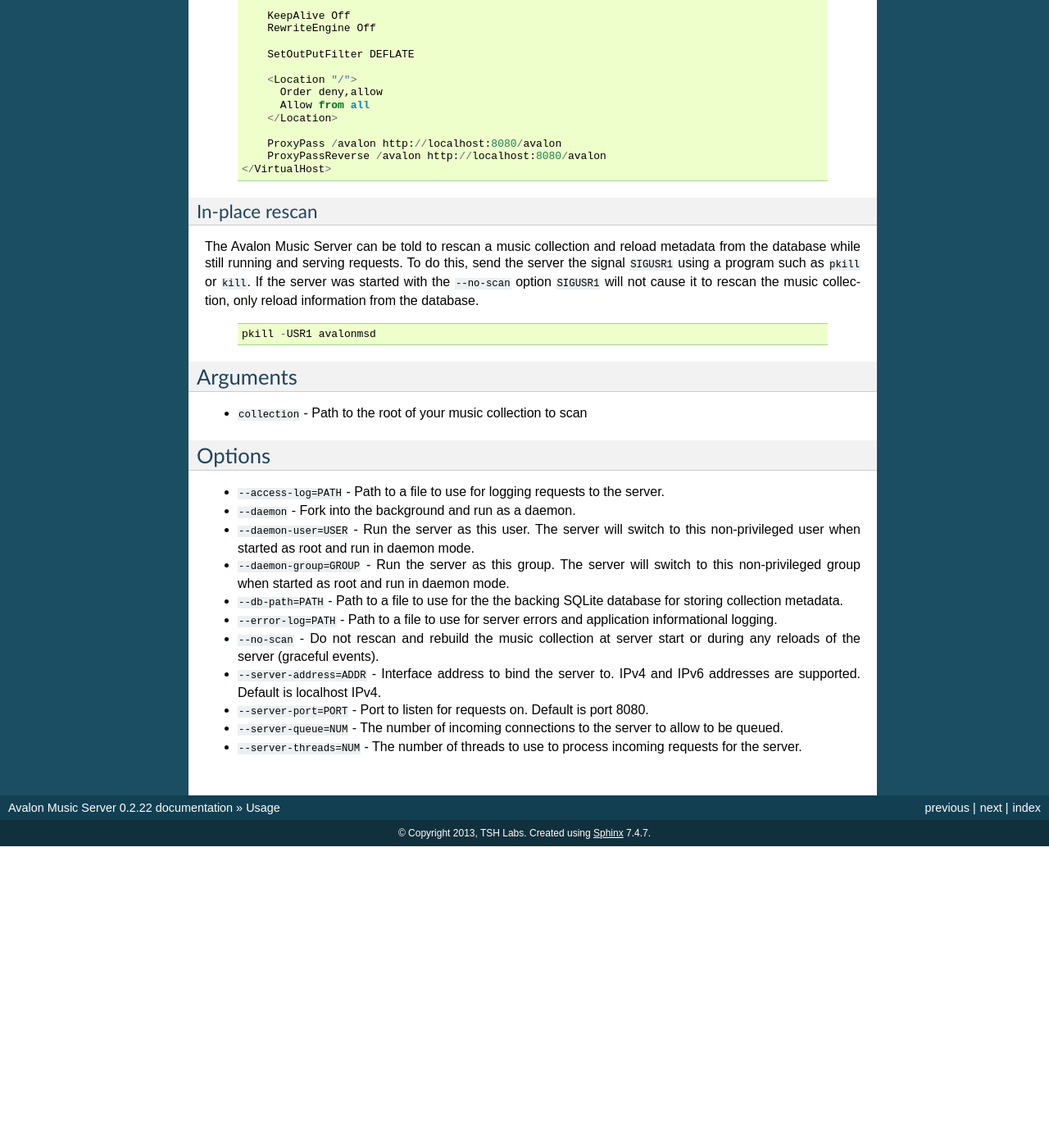
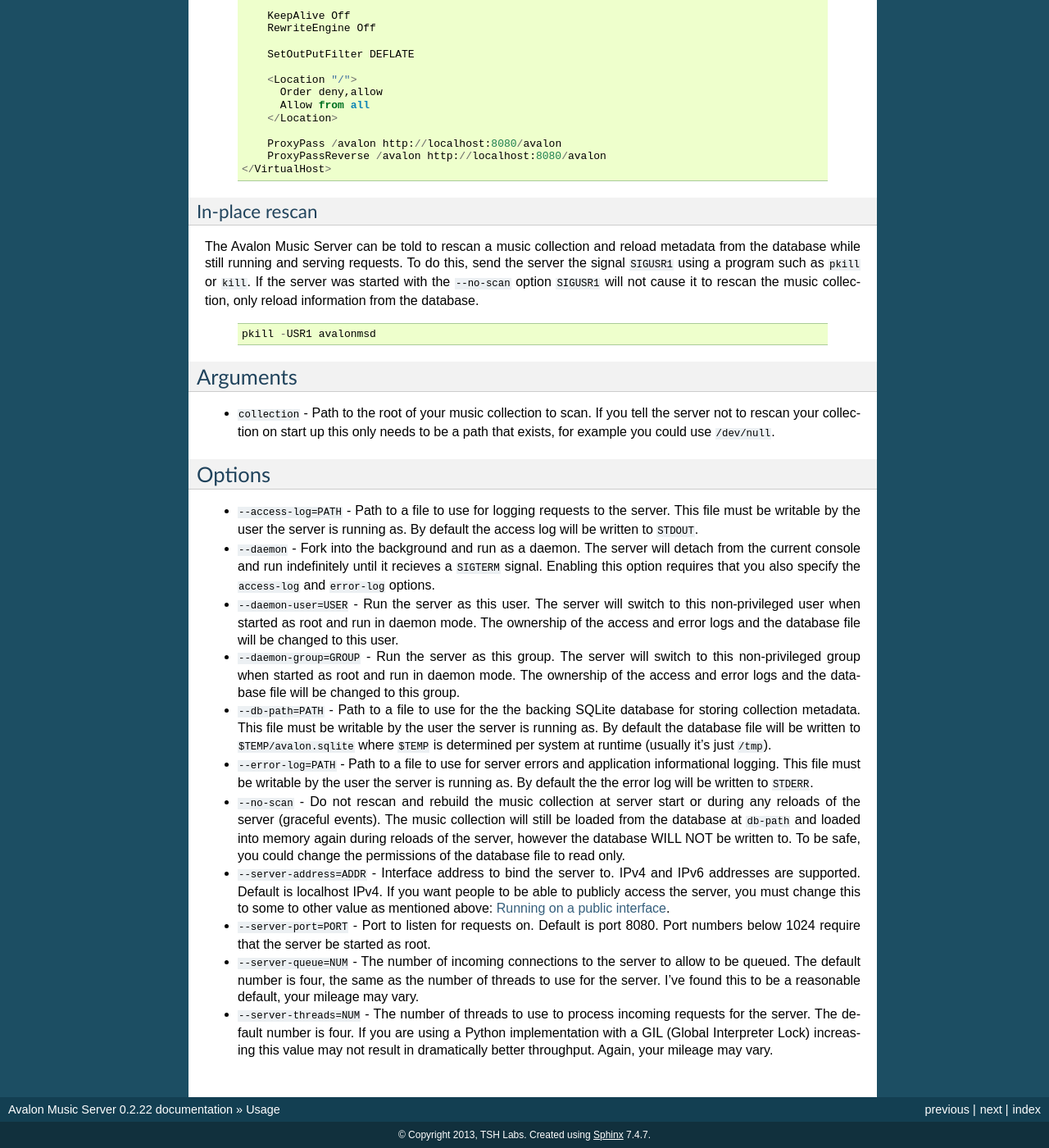
Before and after one commit to 56quarters/avalonms, a Sphinx documentation site: the page built from doc/usage.rst, in a window 1280 px wide and 1400 px high, scrolled down 1567 px. Shown: the whole window at 82% size. Built offline with Sphinx 7.4.7, drawn with Linux system fonts in a browser that asks for light colours; before the commit the page ends 2599 px from its top, so only the background shows below that.

Commit message:
Usage updates

```diff
--- a/doc/usage.rst
+++ b/doc/usage.rst
@@ -56,6 +56,8 @@
         --access-log /tmp/access.log --daemon-user apache \
         --daemon-group apache ~/Music
 
+
+.. _running-on-a-public-interface:
 
 Running on a public interface
 =============================
@@ -131,29 +133,50 @@
 Arguments
 ~~~~~~~~~
 
-* ``collection`` - Path to the root of your music collection to scan
+* ``collection`` - Path to the root of your music collection to scan. If you tell the server not to rescan your
+  collection on start up this only needs to be a path that exists, for example you could use ``/dev/null``.
 
 Options
 ~~~~~~~
 
-* ``--access-log=PATH`` - Path to a file to use for logging requests to the server.
+* ``--access-log=PATH`` - Path to a file to use for logging requests to the server. This file must be writable by
+  the user the server is running as. By default the access log will be written to ``STDOUT``.
 
-* ``--daemon`` - Fork into the background and run as a daemon.
+* ``--daemon`` - Fork into the background and run as a daemon. The server will detach from the current console
+  and run indefinitely until it recieves a ``SIGTERM`` signal. Enabling this option requires that you also specify
+  the ``access-log`` and ``error-log`` options.
 
-* ``--daemon-user=USER`` - Run the server as this user. The server will switch to this non-privileged user when started as root and run in daemon mode.
+* ``--daemon-user=USER`` - Run the server as this user. The server will switch to this non-privileged user when
+  started as root and run in daemon mode. The ownership of the access and error logs and the database file will
+  be changed to this user.
 
-* ``--daemon-group=GROUP`` - Run the server as this group. The server will switch to this non-privileged group when started as root and run in daemon mode.
+* ``--daemon-group=GROUP`` - Run the server as this group. The server will switch to this non-privileged group when
+  started as root and run in daemon mode. The ownership of the access and error logs and the database file will be
+  changed to this group.
 
 * ``--db-path=PATH`` - Path to a file to use for the the backing SQLite database for storing collection metadata.
+  This file must be writable by the user the server is running as. By default the database file will be written
+  to ``$TEMP/avalon.sqlite`` where ``$TEMP`` is determined per system at runtime (usually it's just ``/tmp``).
 
-* ``--error-log=PATH`` - Path to a file to use for server errors and application informational logging.
+* ``--error-log=PATH`` - Path to a file to use for server errors and application informational logging. This file must
+  be writable by the user the server is running as. By default the the error log will be written to ``STDERR``.
 
-* ``--no-scan`` - Do not rescan and rebuild the music collection at server start or during any reloads of the server (graceful events).
+* ``--no-scan`` - Do not rescan and rebuild the music collection at server start or during any reloads of the server
+  (graceful events). The music collection will still be loaded from the database at ``db-path`` and loaded into
+  memory again during reloads of the server, however the database WILL NOT be written to. To be safe, you could
+  change the permissions of the database file to read only.
 
-* ``--server-address=ADDR`` - Interface address to bind the server to. IPv4 and IPv6 addresses are supported. Default is localhost IPv4.
+* ``--server-address=ADDR`` - Interface address to bind the server to. IPv4 and IPv6 addresses are supported. Default
+  is localhost IPv4. If you want people to be able to publicly access the server, you must change this to some to
+  other value as mentioned above: :ref:`running-on-a-public-interface`.
 
-* ``--server-port=PORT`` - Port to listen for requests on. Default is port 8080.
+* ``--server-port=PORT`` - Port to listen for requests on. Default is port 8080. Port numbers below 1024 require
+  that the server be started as root.
 
-* ``--server-queue=NUM`` - The number of incoming connections to the server to allow to be queued.
+* ``--server-queue=NUM`` - The number of incoming connections to the server to allow to be queued. The default number
+  is four, the same as the number of threads to use for the server. I've found this to be a reasonable default, your
+  mileage may vary.
 
-* ``--server-threads=NUM`` - The number of threads to use to process incoming requests for the server.
+* ``--server-threads=NUM`` - The number of threads to use to process incoming requests for the server. The default
+  number is four. If you are using a Python implementation with a GIL (Global Interpreter Lock) increasing this value
+  may not result in dramatically better throughput. Again, your mileage may vary.
```
